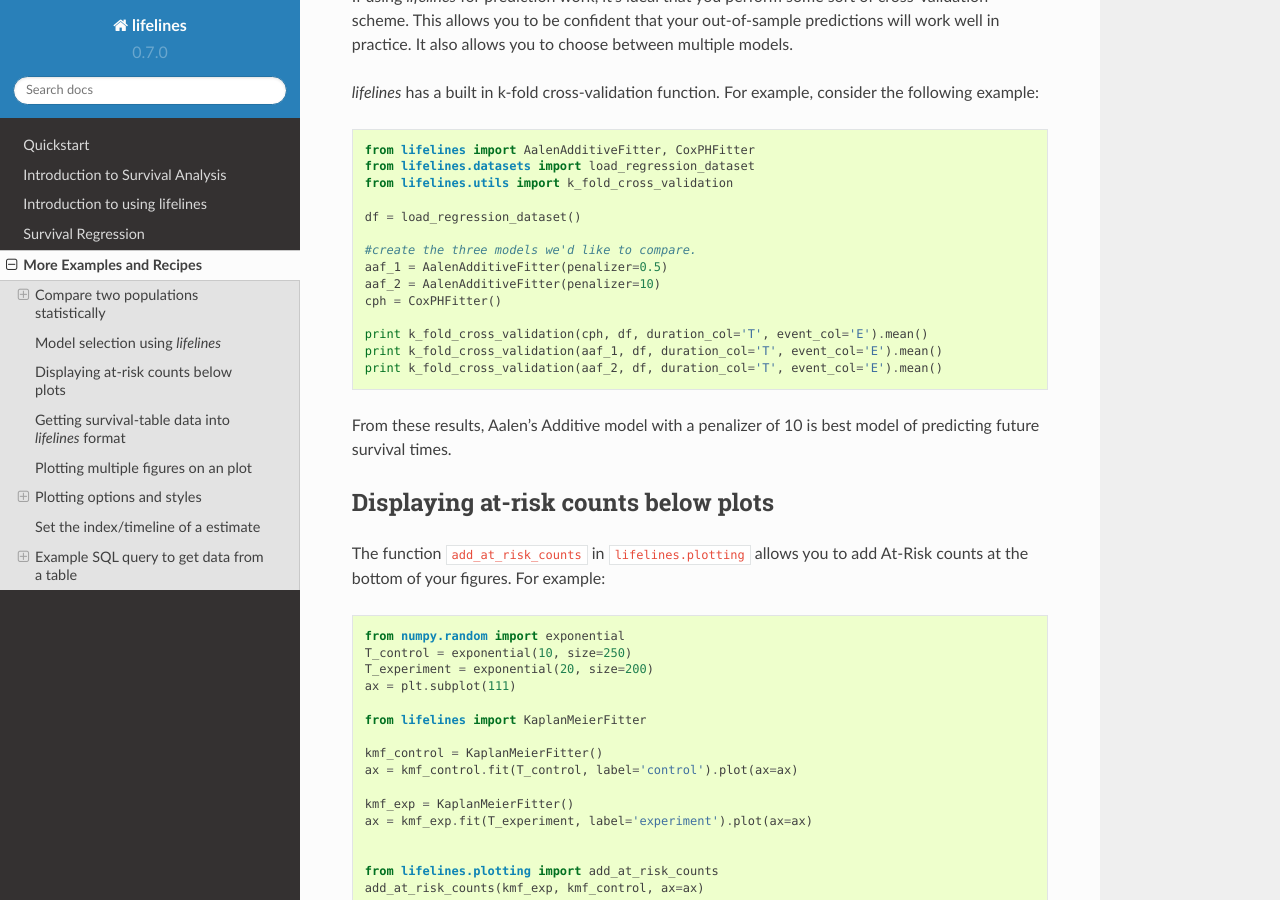
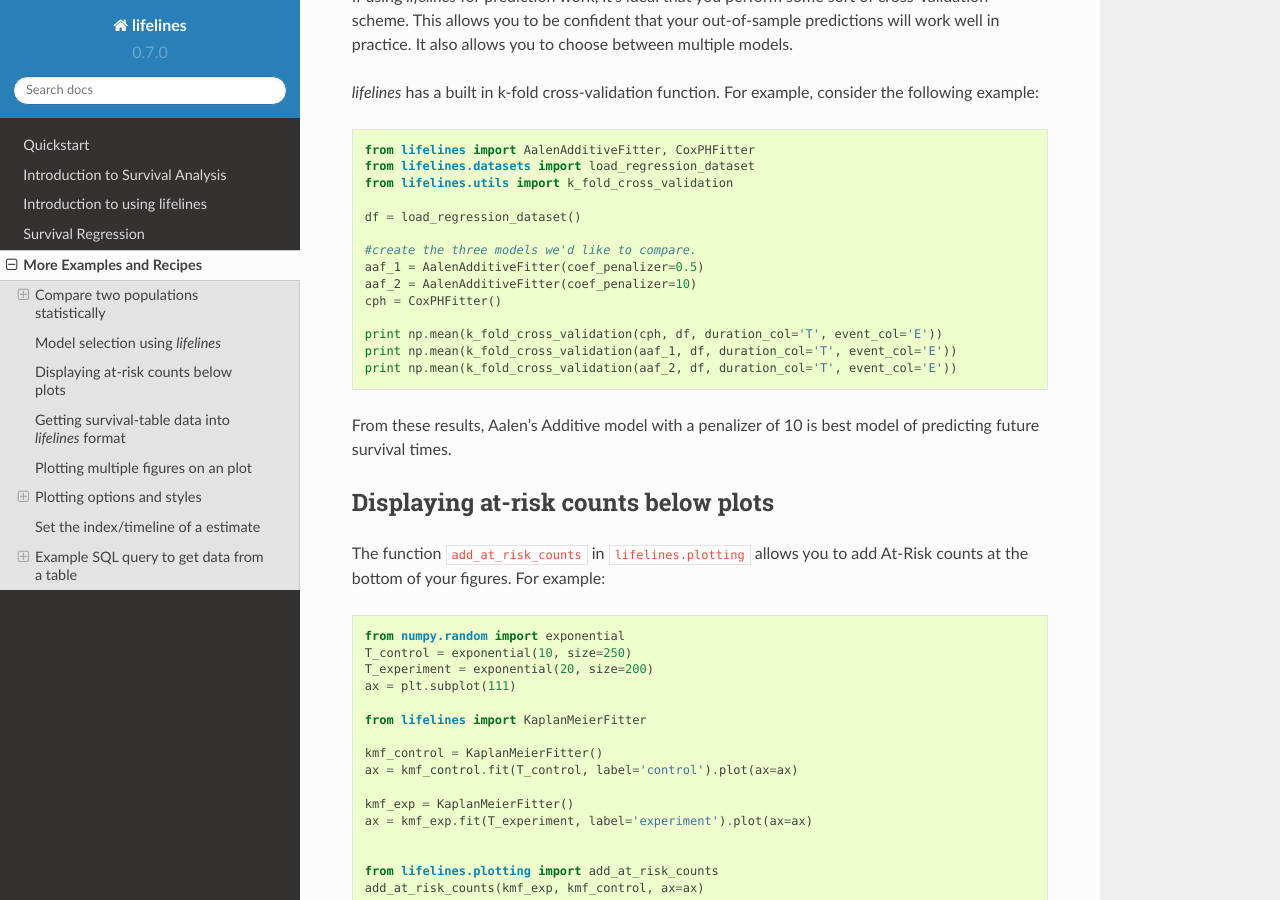
Before and after one commit to CamDavidsonPilon/lifelines, a Sphinx documentation site: the page built from docs/Examples.rst, in a window 1280 px wide and 900 px high, scrolled down 1651 px. Built offline with Sphinx 7.4.7 and the Read the Docs theme 2.0.0, drawn with Linux system fonts in a browser that asks for light colours; formulas are drawn with MathJax 3; pages that are not in the unit, such as notebooks, are missing from menus.

Commit message:
update examples

```diff
--- a/docs/Examples.rst
+++ b/docs/Examples.rst
@@ -80,13 +80,13 @@ If using *lifelines* for prediction work, it's ideal that you perform some sort
     df = load_regression_dataset()
 
     #create the three models we'd like to compare.
-    aaf_1 = AalenAdditiveFitter(penalizer=0.5)
-    aaf_2 = AalenAdditiveFitter(penalizer=10)
+    aaf_1 = AalenAdditiveFitter(coef_penalizer=0.5)
+    aaf_2 = AalenAdditiveFitter(coef_penalizer=10)
     cph = CoxPHFitter()
 
-    print k_fold_cross_validation(cph, df, duration_col='T', event_col='E').mean()
-    print k_fold_cross_validation(aaf_1, df, duration_col='T', event_col='E').mean()
-    print k_fold_cross_validation(aaf_2, df, duration_col='T', event_col='E').mean()
+    print np.mean(k_fold_cross_validation(cph, df, duration_col='T', event_col='E'))
+    print np.mean(k_fold_cross_validation(aaf_1, df, duration_col='T', event_col='E'))
+    print np.mean(k_fold_cross_validation(aaf_2, df, duration_col='T', event_col='E'))
 
 From these results, Aalen's Additive model with a penalizer of 10 is best model of predicting future survival times.
 
```
